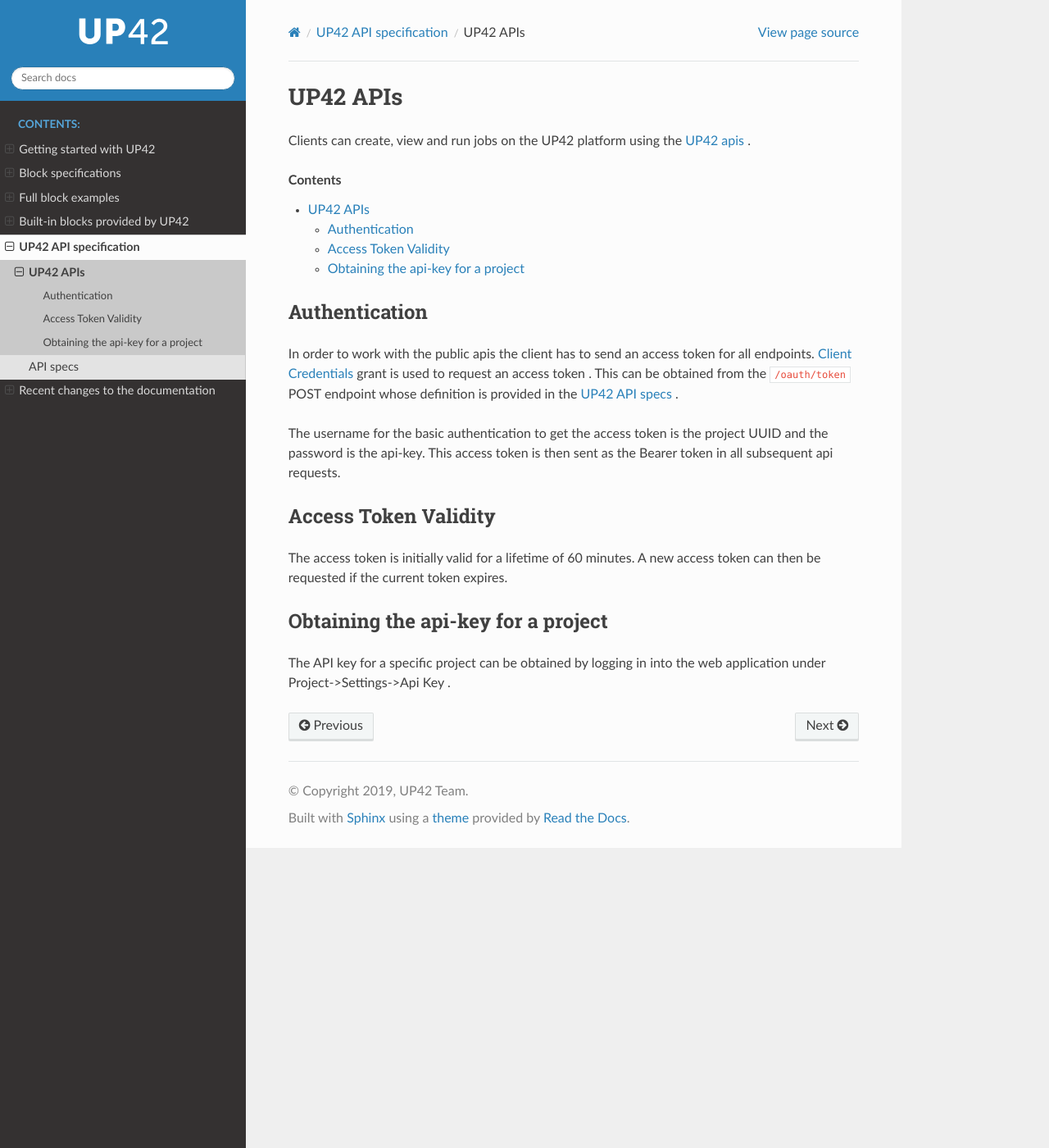
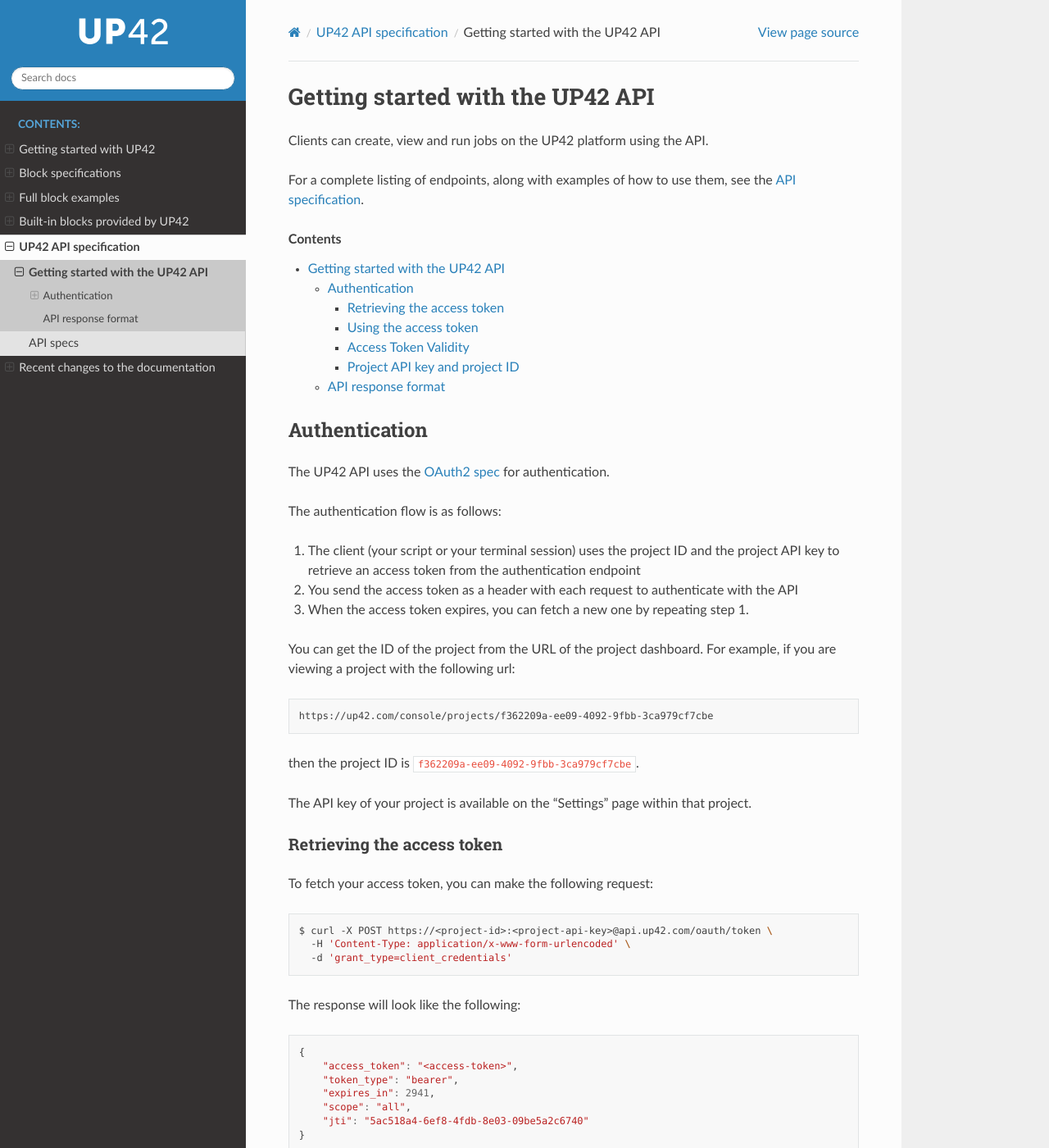
Before and after one commit to up42/docs, a Sphinx documentation site: the page built from source/specs/public-apis.rst, in a window 1280 px wide and 1400 px high. Shown: the whole window at 82% size. Built offline with Sphinx 7.4.7 and the Read the Docs theme 2.0.0, drawn with Linux system fonts in a browser that asks for light colours; some of the changed text lies outside the part shown.

Commit message:
Add some additional details around getting started with the API

```diff
--- a/source/specifications/block-manifest.rst
+++ b/source/specifications/block-manifest.rst
@@ -42,7 +42,7 @@
 * ``name``: the name of your block. This name **must** be unique for your account.
 * ``type``: either ``"data"`` or ``"processing"``. This provides a hint to the platform when validating workflows.
   The major difference between data and processing blocks is whether they require input data (data blocks do not
-  take any input data, only output it based on the :ref:`query parameters <query-format>`).
+  take any input data, only output it).
 * ``tags``: a list of tags used for searching and filtering blocks in the UP42 UI.
 * ``display_name``: the name of the block as displayed in the UP42 UI. This name is not checked for
   uniqueness.
--- a/source/specifications/data-transfer.rst
+++ b/source/specifications/data-transfer.rst
@@ -16,7 +16,7 @@
 * A single ``data.json`` file, containing the `GeoJSON metadata`_
 * Any number of additional resources/files, which are linked to from the GeoJSON metadata
 
-(The output of the last block in the workflow will be treated as the :ref:`result <job-result>` of any job run based on
+(The output of the last block in the workflow will be treated as the result of any job run based on
 that workflow.)
 
 GeoJSON metadata
--- a/source/specifications/parameters.rst
+++ b/source/specifications/parameters.rst
@@ -20,9 +20,9 @@
 * ``dateRange``: a range of dates, specified in the STAC format using ISO dates, for example: ``"2018-02-12T00:00:00Z/2018-03-18T12:31:12Z"``
 * ``range``: a numerical range (either integers or floats). Range parameters can specify the following additional
   options:
-    - ``min``: a minimum value
-    - ``max``: a maximum value
-    - ``type``: either ``integer`` or ``float``, depending on what values the block accepts
+  - ``min``: a minimum value
+  - ``max``: a maximum value
+  - ``type``: either ``integer`` or ``float``, depending on what values the block accepts
 * ``string``: generic string content. May be the empty string or ``null``
 * ``number``: generic number content, either integer or float, or ``null``
 * ``array``: a simple array of strings or numbers, an empty array, or ``null``
--- a/source/specs/public-apis.rst
+++ b/source/specs/public-apis.rst
@@ -1,28 +1,107 @@
 .. _UP42-apis:
 
-UP42 APIs
-=========
+Getting started with the UP42 API
+=================================
 
-Clients can create, view and run jobs on the UP42 platform using the `UP42 apis <../api/index.html#http://>`_ .
+Clients can create, view and run jobs on the UP42 platform using the API.
+
+For a complete listing of endpoints, along with examples of how to use them, see the `API specification <../api/index.html>`_.
 
 .. contents::
 
 Authentication
 --------------
 
-In order to work with the public apis the client has to send an access token for all endpoints.
-`Client Credentials <https://www.oauth.com/oauth2-servers/access-tokens/client-credentials/>`_ grant is used to request an access token .
-This can be obtained from the ``/oauth/token`` POST endpoint whose definition is provided in the `UP42 API specs <../api/index.html#http://tag/get-accesstoken-endpoint>`_ .
+The UP42 API uses the `OAuth2 spec <https://www.oauth.com/>`_ for authentication.
 
-The username for the basic authentication to get the access token is the project UUID and the password is the api-key.
-This access token is then sent as the Bearer token in all subsequent api requests.
+The authentication flow is as follows:
+
+1. The client (your script or your terminal session) uses the project ID and the project API key to retrieve an access
+   token from the authentication endpoint
+2. You send the access token as a header with each request to authenticate with the API
+3. When the access token expires, you can fetch a new one by repeating step 1.
+
+You can get the ID of the project from the URL of the project dashboard. For example, if you are viewing a project with
+the following url:
+
+.. code-block:: text
+
+    https://up42.com/console/projects/f362209a-ee09-4092-9fbb-3ca979cf7cbe
+
+then the project ID is ``f362209a-ee09-4092-9fbb-3ca979cf7cbe``.
+
+The API key of your project is available on the "Settings" page within that project.
+
+Retrieving the access token
++++++++++++++++++++++++++++
+
+To fetch your access token, you can make the following request:
+
+.. code-block:: bash
+
+    $ curl -X POST https://<project-id>:<project-api-key>@api.up42.com/oauth/token \
+      -H 'Content-Type: application/x-www-form-urlencoded' \
+      -d 'grant_type=client_credentials'
+
+The response will look like the following:
+
+.. code-block:: javascript
+
+    {
+        "access_token": "<access-token>",
+        "token_type": "bearer",
+        "expires_in": 2941,
+        "scope": "all",
+        "jti": "5ac518a4-6ef8-4fdb-8e03-09be5a2c6740"
+    }
+
+Using the access token
+++++++++++++++++++++++
+
+To authenticate all subsequent requests, you just need to set the ``Authorization`` header to include the access token
+returned above as a bearer token. In a ``curl`` request, that looks like the following:
+
+.. code-block:: bash
+
+    $ curl -X GET https://api.up42.com/any-url \
+      -H 'Authorization: Bearer <access-token>'
+
 
 Access Token Validity
----------------------
++++++++++++++++++++++
 
-The access token is initially valid for a lifetime of 60 minutes. A new access token can then be requested if the current token expires.
+The access token is initially valid for a lifetime of 60 minutes. A new access token can then be requested if the
+current token expires, by repeating the procedure above.
 
-Obtaining the api-key for a project
------------------------------------
+Project API key and project ID
+++++++++++++++++++++++++++++++
 
-The API key for a specific project can be obtained by logging in into the web application under Project->Settings->Api Key .
+You can get the ID of the project from the URL of the project dashboard. For example, if you are viewing a project with
+the following url:
+
+.. code-block:: text
+
+    https://up42.com/console/projects/f362209a-ee09-4092-9fbb-3ca979cf7cbe
+
+then the project ID is ``f362209a-ee09-4092-9fbb-3ca979cf7cbe``.
+
+The API key of your project is available on the "Settings" page within that project.
+
+API response format
+-------------------
+
+Apart from the authentication endpoint, all API endpoints will respond in the following JSON format:
+
+.. code-block:: javascript
+
+    {
+        // This will be either an array or an object containing the response data, if any
+        "data": {},
+        // If there is an error, then the "error" object will include the error code, any detailed additional messages
+        // about the error, and a human-readable summary of the error in the "message" field
+        "error": {
+            "code": "SOME_ERROR_CODE",
+            "details": [],
+            "message": "string"
+        }
+    }
--- a/source/up42-blocks/sobloo-s2-l1c.rst
+++ b/source/up42-blocks/sobloo-s2-l1c.rst
@@ -37,6 +37,7 @@
 Example output GeoJSON:
 
 .. code-block:: javascript
+
     {
         "type": "FeatureCollection",
         "features": [
```
Also changed, not shown: source/specifications/workflows-jobs.rst (deleted, +0 -26 lines).
